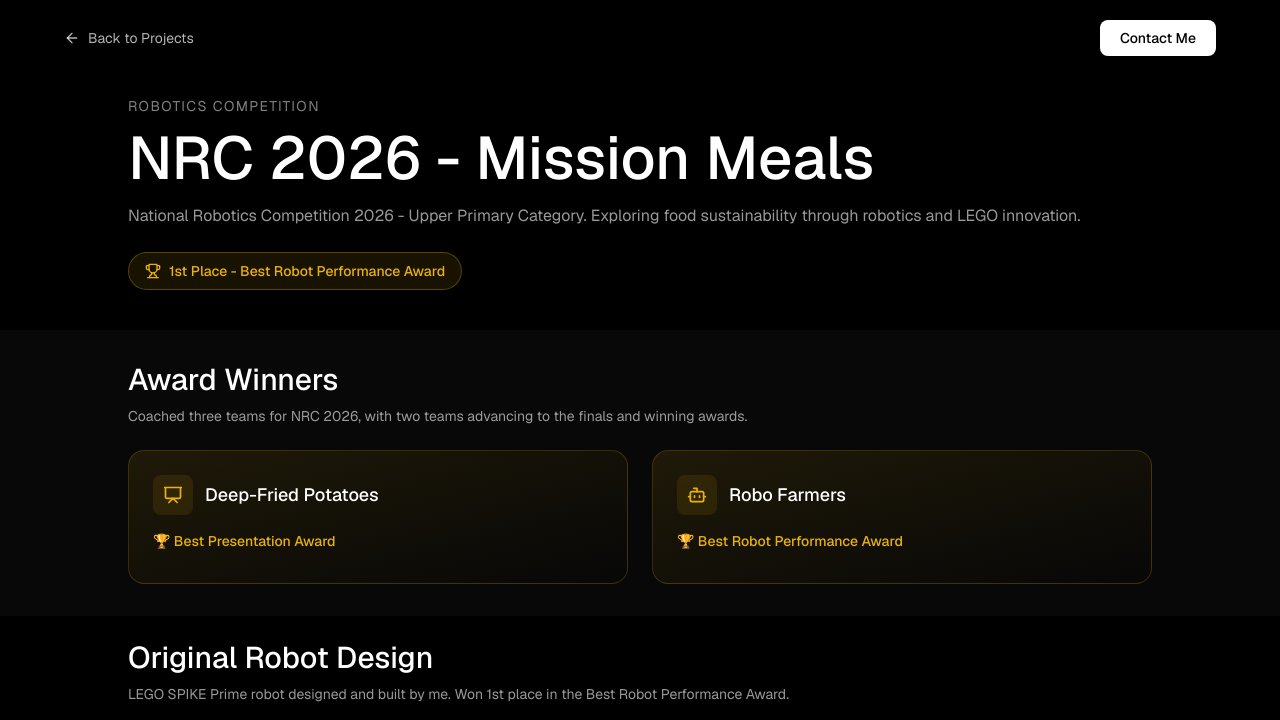
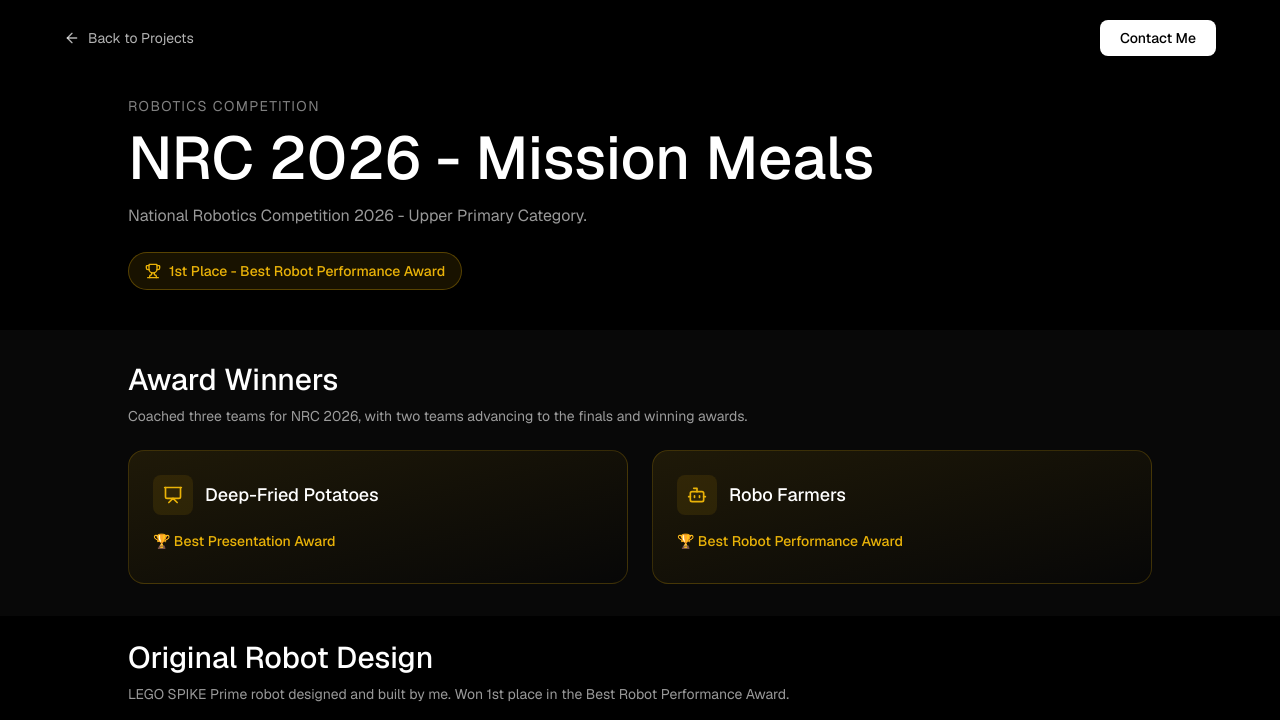
Before and after one commit to evanthethird/Evan-Portfolio, a plain HTML site: page projects/competition-NRC.html in a window 1280 px wide. Shown: the top 720 px of the page. Drawn offline with nearby package versions, Linux system fonts and the light colour scheme; grey boxes are pictures that could not be loaded.

Commit message:
Update description for NRC 2026
Removed mention of exploring food sustainability.

```diff
--- a/projects/competition-NRC.html
+++ b/projects/competition-NRC.html
@@ -54,7 +54,7 @@
           NRC 2026 - Mission Meals
         </h1>
         <p class="max-w-5xl text-sm sm:text-base text-white/60 leading-relaxed mb-6">
-          National Robotics Competition 2026 - Upper Primary Category. Exploring food sustainability through robotics and LEGO innovation.
+          National Robotics Competition 2026 - Upper Primary Category.
         </p>
 
         <!-- Awards Badges -->
```
